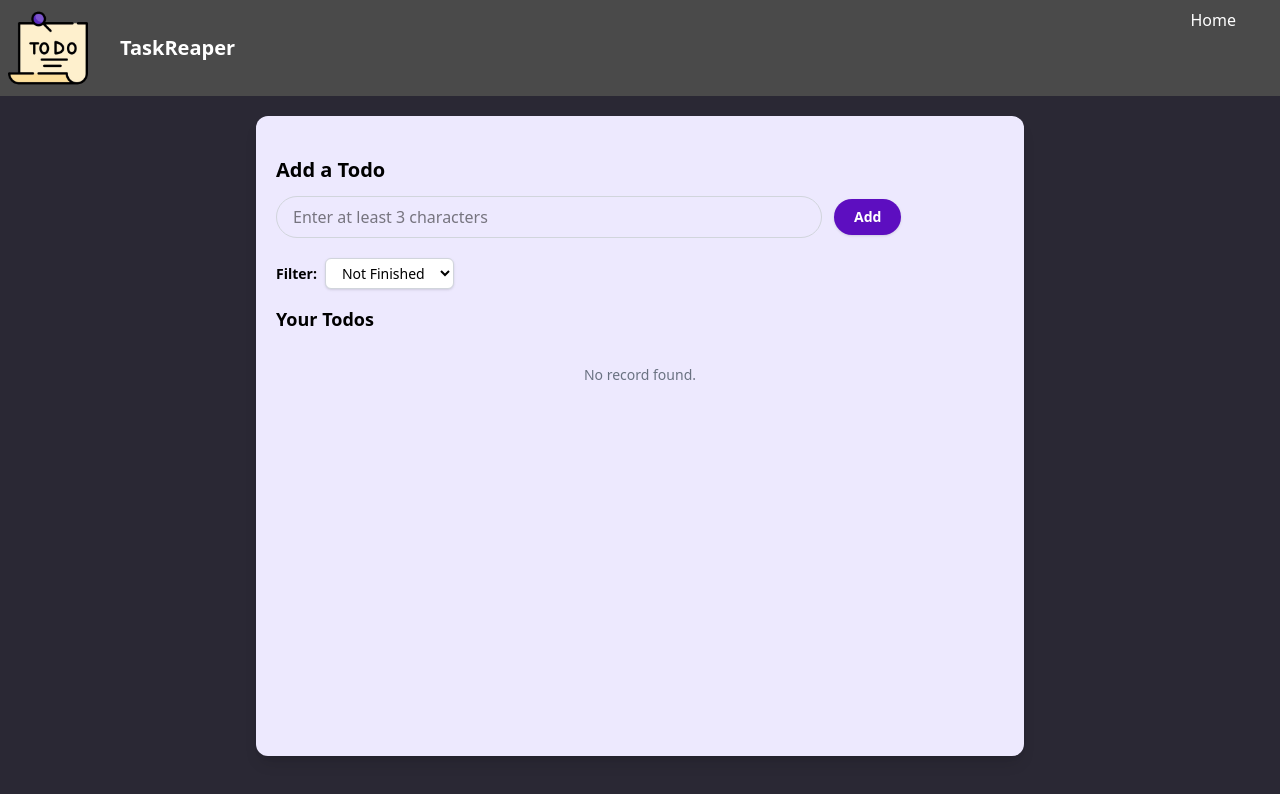
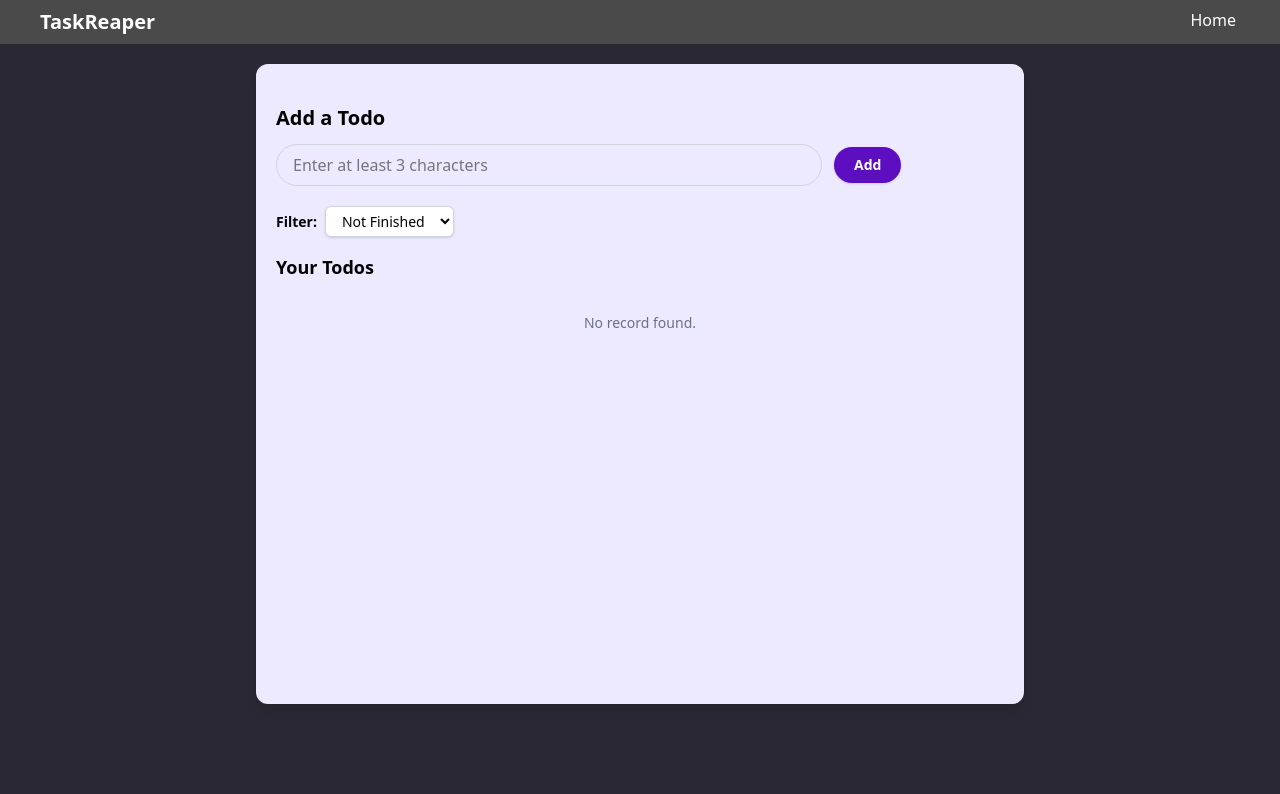
Before and after one commit to CyberlordSY/TaskReaper, a React (Vite) app: page / in a window 1280 px wide. Shown: the top 794 px of the page. Built offline with nearby package versions, Linux system fonts and the light colour scheme.

Commit message:
TaskReaper

```diff
--- a/src/Components/Navbar.jsx
+++ b/src/Components/Navbar.jsx
@@ -4,8 +4,7 @@ const Navbar = () => {
     return (
         <>
             <nav className='flex sticky top-0 justify-between bg-[#4a4a4a] text-white p-2'>
-                <div className="logo flex items-center">
-                    <img src="/vite.png" className='w-[10vh]' alt="" srcset="" />
+                <div className="logo">
                     <span className='font-bold text-xl mx-8'>TaskReaper</span>
                 </div>
                 <ul className='flex gap-8 mx-9'>
```
